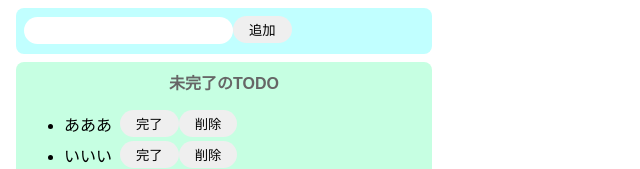
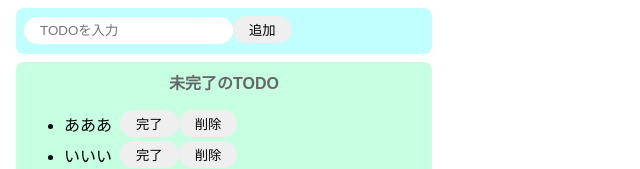
Before and after one commit to inosato/todo-react, a React (Create React App) app: page / in a window 1280 px wide. Shown: the top 169 px of the page, without its empty margins (0-640 px from the left). Built offline with nearby package versions, Linux system fonts and the light colour scheme.

Commit message:
refactor

```diff
--- a/src/App.jsx
+++ b/src/App.jsx
@@ -1,4 +1,5 @@
 import React, { useState } from "react";
+import { InputTodo } from "./components/InputTodo";
 import "./styles.css";
 
 const App = () => {
@@ -35,10 +36,11 @@
   };
   return (
     <>
-      <div className="input-area">
-        <input value={todoText} onChange={onChangeTodoText} />
-        <button onClick={onClickAdd}>追加</button>
-      </div>
+      <InputTodo
+        todoText={todoText}
+        onChange={onChangeTodoText}
+        onClick={onClickAdd}
+      />
       <div className="incomplete-area">
         <p className="title">未完了のTODO</p>
         <ul>
--- /dev/null
+++ b/src/components/InputTodo.jsx
@@ -0,0 +1,12 @@
+/* eslint-disable react/prop-types */
+import React from "react";
+
+export const InputTodo = (props) => {
+  const { todoText, onChange, onClick } = props;
+  return (
+    <div className="input-area">
+      <input placeholder="TODOを入力" value={todoText} onChange={onChange} />
+      <button onClick={onClick}>追加</button>
+    </div>
+  );
+};
```
Also changed, not shown: 1 other file (tests, documents, lock files or other folders).
